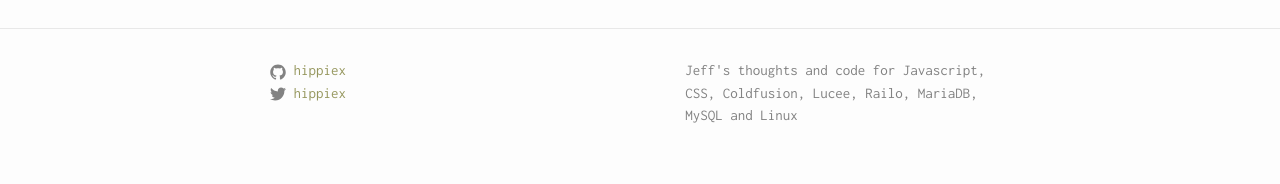
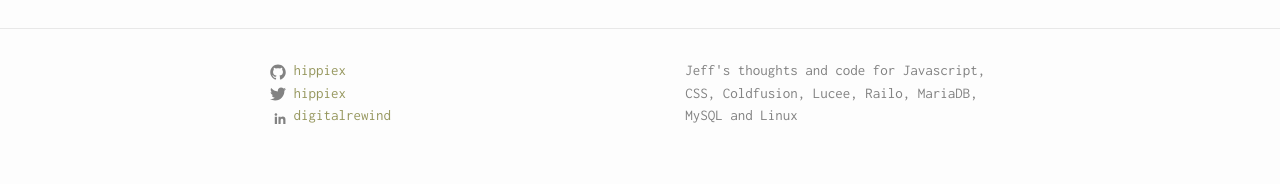
Before and after one commit to hippiex/hippiex.github.io, a Jekyll site: the page built from index.html, in a window 1280 px wide. Shown: the part 1744-1928 px from the top of the page. Built offline with Jekyll 4.4.1, drawn with Linux system fonts in a browser that asks for light colours.

Commit message:
Adding Linkedin

```diff
--- a/_config.yml
+++ b/_config.yml
@@ -7,6 +7,8 @@
 url: "http://digitalrewind.com" # the base hostname & protocol for your site
 twitter_username: hippiex
 github_username:  hippiex
+linkedin_username: digitalrewind
+
 gems:
   - jekyll-sitemap
 
--- a/_includes/footer.html
+++ b/_includes/footer.html
@@ -35,6 +35,16 @@
             </a>
           </li>
           {% endif %}
+		{% if site.linkedin_username %}
+          <li>
+            <a href="https://www.linkedin.com/in/{{ site.linkedin_username }}">
+              <span class="icon icon--linkedin">
+				<svg viewBox="0 0 412 412"><path d="M186.4 142.4c0 19-15.3 34.5-34.2 34.5 -18.9 0-34.2-15.4-34.2-34.5 0-19 15.3-34.5 34.2-34.5C171.1 107.9 186.4 123.4 186.4 142.4zM181.4 201.3h-57.8V388.1h57.8V201.3zM273.8 201.3h-55.4V388.1h55.4c0 0 0-69.3 0-98 0-26.3 12.1-41.9 35.2-41.9 21.3 0 31.5 15 31.5 41.9 0 26.9 0 98 0 98h57.5c0 0 0-68.2 0-118.3 0-50-28.3-74.2-68-74.2 -39.6 0-56.3 30.9-56.3 30.9v-25.2H273.8z"/></svg>
+              </span>
+              <span class="username">{{ site.linkedin_username }}</span>
+            </a>
+          </li>
+          {% endif %}
         </ul>
       </div>
 
--- a/css/digital-rewind.css
+++ b/css/digital-rewind.css
@@ -11,6 +11,13 @@
 pre,code {
 	background-color:#e0e1bb;
 }
+
+
+span.icon.icon--linkedin {
+	width:24px;
+	height:16px;
+}
+
 
 .site-header {
 	background-color:#96975e;
```
